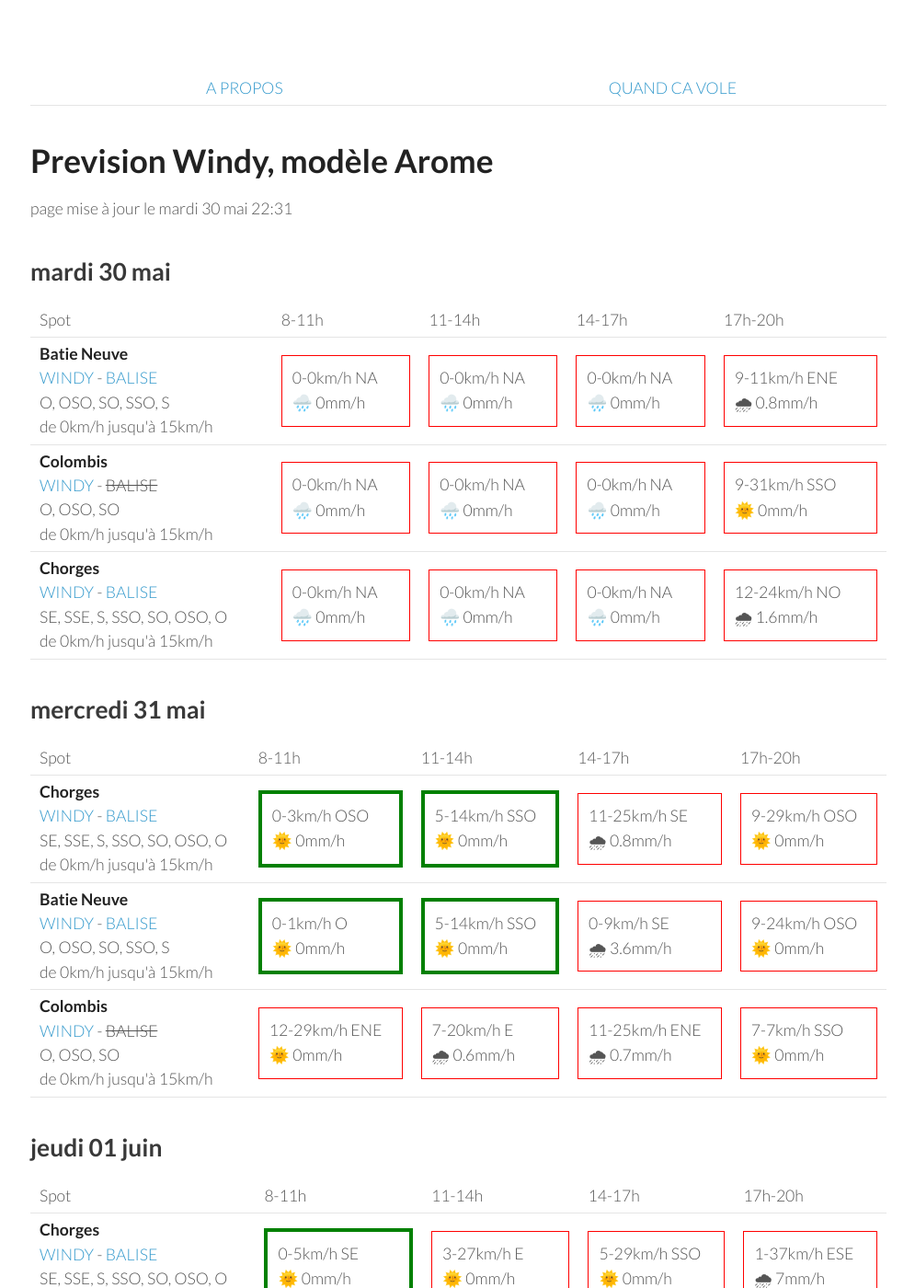
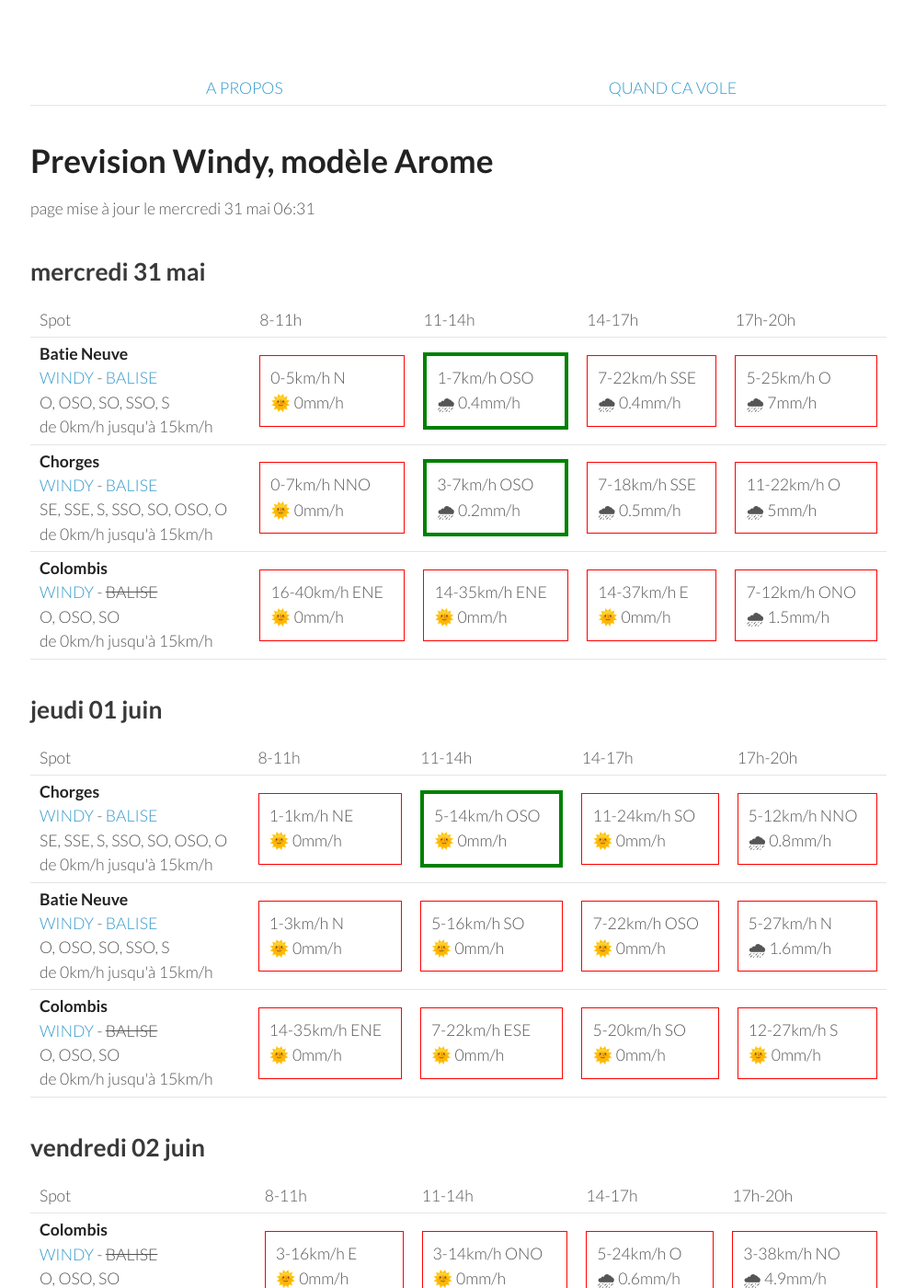
Before and after one commit to parapente-dans-le-nord/parapente-dans-le-nord.github.io, a Jekyll site: the page built from serre_poncon.markdown, in a window 1280 px wide and 1400 px high. Shown: the whole window at 92% size, without its empty margins (25-1020 px from the left). Built offline with Jekyll 4.4.1, drawn with Linux system fonts in a browser that asks for light colours; some of the changed text lies outside the part shown.

Commit message:
update index.markdown

```diff
--- a/serre_poncon.markdown
+++ b/serre_poncon.markdown
@@ -7,9 +7,9 @@ title:  "Tous les spots"
 {: .links}
 
 # Prevision Windy, modèle Arome
-page mise à jour le mardi 30 mai 22:31
+page mise à jour le mercredi 31 mai 06:31
 
-## mardi 30 mai
+## mercredi 31 mai
 
 {::nomarkdown}
 <table>
@@ -24,73 +24,30 @@ page mise à jour le mardi 30 mai 22:31
 <tr>
         <td><strong>Batie Neuve</strong><br><a href="https://windy.com/44.584/6.236?44.559,6.262,10,m:eTtagly">WINDY</a> - <span class=""><a href="https://www.openwindmap.org/PP554">BALISE</a> </span><br> <span class="vent-favorable">O, OSO, SO, SSO, S</span><br><span class="force-vent">de 0km/h jusqu'à 15km/h</span> </td>
 
-            <td><div class="not-flyable"><p>0-0km/h NA</p><p>🌧️ 0mm/h</p></div></td>
-            <td><div class="not-flyable"><p>0-0km/h NA</p><p>🌧️ 0mm/h</p></div></td>
-            <td><div class="not-flyable"><p>0-0km/h NA</p><p>🌧️ 0mm/h</p></div></td>
-            <td><div class="not-flyable"><p>9-11km/h ENE</p><p>🌧 0.8mm/h</p></div></td>
+            <td><div class="not-flyable"><p>0-5km/h N</p><p>🌞 0mm/h</p></div></td>
+            <td><div class="flyable"><p>1-7km/h OSO</p><p>🌧 0.4mm/h</p></div></td>
+            <td><div class="not-flyable"><p>7-22km/h SSE</p><p>🌧 0.4mm/h</p></div></td>
+            <td><div class="not-flyable"><p>5-25km/h O</p><p>🌧 7mm/h</p></div></td>
 
-    </tr>
-<tr>
-        <td><strong>Colombis</strong><br><a href="https://windy.com/44.494/6.216?44.559,6.262,10">WINDY</a> - <span class="no-balise"> BALISE </span><br> <span class="vent-favorable">O, OSO, SO</span><br><span class="force-vent">de 0km/h jusqu'à 15km/h</span> </td>
-
-            <td><div class="not-flyable"><p>0-0km/h NA</p><p>🌧️ 0mm/h</p></div></td>
-            <td><div class="not-flyable"><p>0-0km/h NA</p><p>🌧️ 0mm/h</p></div></td>
-            <td><div class="not-flyable"><p>0-0km/h NA</p><p>🌧️ 0mm/h</p></div></td>
-            <td><div class="not-flyable"><p>9-31km/h SSO</p><p>🌞 0mm/h</p></div></td>
 
     </tr>
 <tr>
         <td><strong>Chorges</strong><br><a href="https://windy.com/44.578/6.280?44.559,6.262,10">WINDY</a> - <span class=""><a href="https://www.openwindmap.org/PP554">BALISE</a> </span><br> <span class="vent-favorable">SE, SSE, S, SSO, SO, OSO, O</span><br><span class="force-vent">de 0km/h jusqu'à 15km/h</span> </td>
 
-            <td><div class="not-flyable"><p>0-0km/h NA</p><p>🌧️ 0mm/h</p></div></td>
-            <td><div class="not-flyable"><p>0-0km/h NA</p><p>🌧️ 0mm/h</p></div></td>
-            <td><div class="not-flyable"><p>0-0km/h NA</p><p>🌧️ 0mm/h</p></div></td>
-            <td><div class="not-flyable"><p>12-24km/h NO</p><p>🌧 1.6mm/h</p></div></td>
-
-    </tr>
-
-</tbody>
-</table>
-{:/}
-## mercredi 31 mai
-
-{::nomarkdown}
-<table>
-  <tbody>
-    <tr>
-      <td>Spot</td>
-      <td>8-11h</td>
-      <td>11-14h</td>
-      <td>14-17h</td>
-      <td>17h-20h</td>
-    </tr>
-<tr>
-        <td><strong>Chorges</strong><br><a href="https://windy.com/44.578/6.280?44.559,6.262,10">WINDY</a> - <span class=""><a href="https://www.openwindmap.org/PP554">BALISE</a> </span><br> <span class="vent-favorable">SE, SSE, S, SSO, SO, OSO, O</span><br><span class="force-vent">de 0km/h jusqu'à 15km/h</span> </td>
-
-            <td><div class="flyable"><p>0-3km/h OSO</p><p>🌞 0mm/h</p></div></td>
-            <td><div class="flyable"><p>5-14km/h SSO</p><p>🌞 0mm/h</p></div></td>
-            <td><div class="not-flyable"><p>11-25km/h SE</p><p>🌧 0.8mm/h</p></div></td>
-            <td><div class="not-flyable"><p>9-29km/h OSO</p><p>🌞 0mm/h</p></div></td>
-
-
-    </tr>
-<tr>
-        <td><strong>Batie Neuve</strong><br><a href="https://windy.com/44.584/6.236?44.559,6.262,10,m:eTtagly">WINDY</a> - <span class=""><a href="https://www.openwindmap.org/PP554">BALISE</a> </span><br> <span class="vent-favorable">O, OSO, SO, SSO, S</span><br><span class="force-vent">de 0km/h jusqu'à 15km/h</span> </td>
-
-            <td><div class="flyable"><p>0-1km/h O</p><p>🌞 0mm/h</p></div></td>
-            <td><div class="flyable"><p>5-14km/h SSO</p><p>🌞 0mm/h</p></div></td>
-            <td><div class="not-flyable"><p>0-9km/h SE</p><p>🌧 3.6mm/h</p></div></td>
-            <td><div class="not-flyable"><p>9-24km/h OSO</p><p>🌞 0mm/h</p></div></td>
+            <td><div class="not-flyable"><p>0-7km/h NNO</p><p>🌞 0mm/h</p></div></td>
+            <td><div class="flyable"><p>3-7km/h OSO</p><p>🌧 0.2mm/h</p></div></td>
+            <td><div class="not-flyable"><p>7-18km/h SSE</p><p>🌧 0.5mm/h</p></div></td>
+            <td><div class="not-flyable"><p>11-22km/h O</p><p>🌧 5mm/h</p></div></td>
 
 
     </tr>
 <tr>
         <td><strong>Colombis</strong><br><a href="https://windy.com/44.494/6.216?44.559,6.262,10">WINDY</a> - <span class="no-balise"> BALISE </span><br> <span class="vent-favorable">O, OSO, SO</span><br><span class="force-vent">de 0km/h jusqu'à 15km/h</span> </td>
 
-            <td><div class="not-flyable"><p>12-29km/h ENE</p><p>🌞 0mm/h</p></div></td>
-            <td><div class="not-flyable"><p>7-20km/h E</p><p>🌧 0.6mm/h</p></div></td>
-            <td><div class="not-flyable"><p>11-25km/h ENE</p><p>🌧 0.7mm/h</p></div></td>
-            <td><div class="not-flyable"><p>7-7km/h SSO</p><p>🌞 0mm/h</p></div></td>
+            <td><div class="not-flyable"><p>16-40km/h ENE</p><p>🌞 0mm/h</p></div></td>
+            <td><div class="not-flyable"><p>14-35km/h ENE</p><p>🌞 0mm/h</p></div></td>
+            <td><div class="not-flyable"><p>14-37km/h E</p><p>🌞 0mm/h</p></div></td>
+            <td><div class="not-flyable"><p>7-12km/h ONO</p><p>🌧 1.5mm/h</p></div></td>
 
 
     </tr>
@@ -113,30 +70,30 @@ page mise à jour le mardi 30 mai 22:31
 <tr>
         <td><strong>Chorges</strong><br><a href="https://windy.com/44.578/6.280?44.559,6.262,10">WINDY</a> - <span class=""><a href="https://www.openwindmap.org/PP554">BALISE</a> </span><br> <span class="vent-favorable">SE, SSE, S, SSO, SO, OSO, O</span><br><span class="force-vent">de 0km/h jusqu'à 15km/h</span> </td>
 
-            <td><div class="flyable"><p>0-5km/h SE</p><p>🌞 0mm/h</p></div></td>
-            <td><div class="not-flyable"><p>3-27km/h E</p><p>🌞 0mm/h</p></div></td>
-            <td><div class="not-flyable"><p>5-29km/h SSO</p><p>🌞 0mm/h</p></div></td>
-            <td><div class="not-flyable"><p>1-37km/h ESE</p><p>🌧 7mm/h</p></div></td>
+            <td><div class="not-flyable"><p>1-1km/h NE</p><p>🌞 0mm/h</p></div></td>
+            <td><div class="flyable"><p>5-14km/h OSO</p><p>🌞 0mm/h</p></div></td>
+            <td><div class="not-flyable"><p>11-24km/h SO</p><p>🌞 0mm/h</p></div></td>
+            <td><div class="not-flyable"><p>5-12km/h NNO</p><p>🌧 0.8mm/h</p></div></td>
+
+
+    </tr>
+<tr>
+        <td><strong>Batie Neuve</strong><br><a href="https://windy.com/44.584/6.236?44.559,6.262,10,m:eTtagly">WINDY</a> - <span class=""><a href="https://www.openwindmap.org/PP554">BALISE</a> </span><br> <span class="vent-favorable">O, OSO, SO, SSO, S</span><br><span class="force-vent">de 0km/h jusqu'à 15km/h</span> </td>
+
+            <td><div class="not-flyable"><p>1-3km/h N</p><p>🌞 0mm/h</p></div></td>
+            <td><div class="not-flyable"><p>5-16km/h SO</p><p>🌞 0mm/h</p></div></td>
+            <td><div class="not-flyable"><p>7-22km/h OSO</p><p>🌞 0mm/h</p></div></td>
+            <td><div class="not-flyable"><p>5-27km/h N</p><p>🌧 1.6mm/h</p></div></td>
 
 
     </tr>
 <tr>
         <td><strong>Colombis</strong><br><a href="https://windy.com/44.494/6.216?44.559,6.262,10">WINDY</a> - <span class="no-balise"> BALISE </span><br> <span class="vent-favorable">O, OSO, SO</span><br><span class="force-vent">de 0km/h jusqu'à 15km/h</span> </td>
 
-            <td><div class="not-flyable"><p>16-35km/h ENE</p><p>🌞 0mm/h</p></div></td>
-            <td><div class="not-flyable"><p>3-20km/h ENE</p><p>🌞 0mm/h</p></div></td>
-            <td><div class="not-flyable"><p>3-20km/h O</p><p>🌞 0mm/h</p></div></td>
-            <td><div class="not-flyable"><p>1-31km/h N</p><p>🌧 1.3mm/h</p></div></td>
-
-
-    </tr>
-<tr>
-        <td><strong>Batie Neuve</strong><br><a href="https://windy.com/44.584/6.236?44.559,6.262,10,m:eTtagly">WINDY</a> - <span class=""><a href="https://www.openwindmap.org/PP554">BALISE</a> </span><br> <span class="vent-favorable">O, OSO, SO, SSO, S</span><br><span class="force-vent">de 0km/h jusqu'à 15km/h</span> </td>
-
-            <td><div class="not-flyable"><p>0-5km/h NE</p><p>🌞 0mm/h</p></div></td>
-            <td><div class="not-flyable"><p>3-24km/h ESE</p><p>🌞 0mm/h</p></div></td>
-            <td><div class="not-flyable"><p>5-27km/h SSO</p><p>🌞 0mm/h</p></div></td>
-            <td><div class="not-flyable"><p>1-35km/h SSE</p><p>🌧 7mm/h</p></div></td>
+            <td><div class="not-flyable"><p>14-35km/h ENE</p><p>🌞 0mm/h</p></div></td>
+            <td><div class="not-flyable"><p>7-22km/h ESE</p><p>🌞 0mm/h</p></div></td>
+            <td><div class="not-flyable"><p>5-20km/h SO</p><p>🌞 0mm/h</p></div></td>
+            <td><div class="not-flyable"><p>12-27km/h S</p><p>🌞 0mm/h</p></div></td>
 
 
     </tr>
@@ -160,9 +117,9 @@ page mise à jour le mardi 30 mai 22:31
         <td><strong>Colombis</strong><br><a href="https://windy.com/44.494/6.216?44.559,6.262,10">WINDY</a> - <span class="no-balise"> BALISE </span><br> <span class="vent-favorable">O, OSO, SO</span><br><span class="force-vent">de 0km/h jusqu'à 15km/h</span> </td>
 
             <td><div class="not-flyable"><p>3-16km/h E</p><p>🌞 0mm/h</p></div></td>
-            <td><div class="not-flyable"><p>3-16km/h O</p><p>🌞 0mm/h</p></div></td>
-            <td><div class="not-flyable"><p>5-22km/h OSO</p><p>🌞 0mm/h</p></div></td>
-            <td><div class="not-flyable"><p>5-42km/h SE</p><p>🌧 2.6mm/h</p></div></td>
+            <td><div class="not-flyable"><p>3-14km/h ONO</p><p>🌞 0mm/h</p></div></td>
+            <td><div class="not-flyable"><p>5-24km/h O</p><p>🌧 0.6mm/h</p></div></td>
+            <td><div class="not-flyable"><p>3-38km/h NO</p><p>🌧 4.9mm/h</p></div></td>
 
 
     </tr>
@@ -170,9 +127,9 @@ page mise à jour le mardi 30 mai 22:31
         <td><strong>Batie Neuve</strong><br><a href="https://windy.com/44.584/6.236?44.559,6.262,10,m:eTtagly">WINDY</a> - <span class=""><a href="https://www.openwindmap.org/PP554">BALISE</a> </span><br> <span class="vent-favorable">O, OSO, SO, SSO, S</span><br><span class="force-vent">de 0km/h jusqu'à 15km/h</span> </td>
 
             <td><div class="not-flyable"><p>3-14km/h NE</p><p>🌞 0mm/h</p></div></td>
-            <td><div class="not-flyable"><p>5-22km/h SO</p><p>🌞 0mm/h</p></div></td>
+            <td><div class="not-flyable"><p>3-22km/h SSO</p><p>🌞 0mm/h</p></div></td>
             <td><div class="not-flyable"><p>5-29km/h SO</p><p>🌧 0.2mm/h</p></div></td>
-            <td><div class="not-flyable"><p>5-42km/h SSE</p><p>🌧 2.3mm/h</p></div></td>
+            <td><div class="not-flyable"><p>3-46km/h NNO</p><p>🌧 3.7mm/h</p></div></td>
 
 
     </tr>
@@ -181,8 +138,8 @@ page mise à jour le mardi 30 mai 22:31
 
             <td><div class="not-flyable"><p>3-16km/h ENE</p><p>🌞 0mm/h</p></div></td>
             <td><div class="not-flyable"><p>3-22km/h SO</p><p>🌞 0mm/h</p></div></td>
-            <td><div class="not-flyable"><p>5-31km/h SO</p><p>🌧 0.3mm/h</p></div></td>
-            <td><div class="not-flyable"><p>3-42km/h S</p><p>🌧 2.4mm/h</p></div></td>
+            <td><div class="not-flyable"><p>5-29km/h SO</p><p>🌧 0.2mm/h</p></div></td>
+            <td><div class="not-flyable"><p>3-42km/h NO</p><p>🌧 3.5mm/h</p></div></td>
 
 
     </tr>
@@ -206,7 +163,7 @@ page mise à jour le mardi 30 mai 22:31
         <td><strong>Colombis</strong><br><a href="https://windy.com/44.494/6.216?44.559,6.262,10">WINDY</a> - <span class="no-balise"> BALISE </span><br> <span class="vent-favorable">O, OSO, SO</span><br><span class="force-vent">de 0km/h jusqu'à 15km/h</span> </td>
 
             <td><div class="not-flyable"><p>3-14km/h E</p><p>🌞 0mm/h</p></div></td>
-            <td><div class="not-flyable"><p>3-16km/h ONO</p><p>🌞 0mm/h</p></div></td>
+            <td><div class="not-flyable"><p>5-18km/h O</p><p>🌞 0mm/h</p></div></td>
             <td><div class="not-flyable"><p>1-37km/h ESE</p><p>🌧 2.1mm/h</p></div></td>
             <td><div class="not-flyable"><p>7-33km/h S</p><p>🌧 6mm/h</p></div></td>
 
@@ -215,8 +172,8 @@ page mise à jour le mardi 30 mai 22:31
 <tr>
         <td><strong>Chorges</strong><br><a href="https://windy.com/44.578/6.280?44.559,6.262,10">WINDY</a> - <span class=""><a href="https://www.openwindmap.org/PP554">BALISE</a> </span><br> <span class="vent-favorable">SE, SSE, S, SSO, SO, OSO, O</span><br><span class="force-vent">de 0km/h jusqu'à 15km/h</span> </td>
 
-            <td><div class="not-flyable"><p>3-16km/h ENE</p><p>🌞 0mm/h</p></div></td>
-            <td><div class="not-flyable"><p>3-22km/h SO</p><p>🌞 0mm/h</p></div></td>
+            <td><div class="not-flyable"><p>3-14km/h ENE</p><p>🌞 0mm/h</p></div></td>
+            <td><div class="not-flyable"><p>5-24km/h SO</p><p>🌞 0mm/h</p></div></td>
             <td><div class="not-flyable"><p>1-48km/h SSE</p><p>🌧 2mm/h</p></div></td>
             <td><div class="not-flyable"><p>9-37km/h SSO</p><p>🌧 3mm/h</p></div></td>
 
@@ -225,8 +182,8 @@ page mise à jour le mardi 30 mai 22:31
 <tr>
         <td><strong>Batie Neuve</strong><br><a href="https://windy.com/44.584/6.236?44.559,6.262,10,m:eTtagly">WINDY</a> - <span class=""><a href="https://www.openwindmap.org/PP554">BALISE</a> </span><br> <span class="vent-favorable">O, OSO, SO, SSO, S</span><br><span class="force-vent">de 0km/h jusqu'à 15km/h</span> </td>
 
-            <td><div class="not-flyable"><p>3-14km/h NE</p><p>🌞 0mm/h</p></div></td>
-            <td><div class="not-flyable"><p>3-22km/h SO</p><p>🌞 0mm/h</p></div></td>
+            <td><div class="not-flyable"><p>3-12km/h ENE</p><p>🌞 0mm/h</p></div></td>
+            <td><div class="not-flyable"><p>5-24km/h SO</p><p>🌞 0mm/h</p></div></td>
             <td><div class="not-flyable"><p>1-48km/h SSE</p><p>🌧 1.6mm/h</p></div></td>
             <td><div class="not-flyable"><p>9-37km/h SSO</p><p>🌧 2mm/h</p></div></td>
 
```
